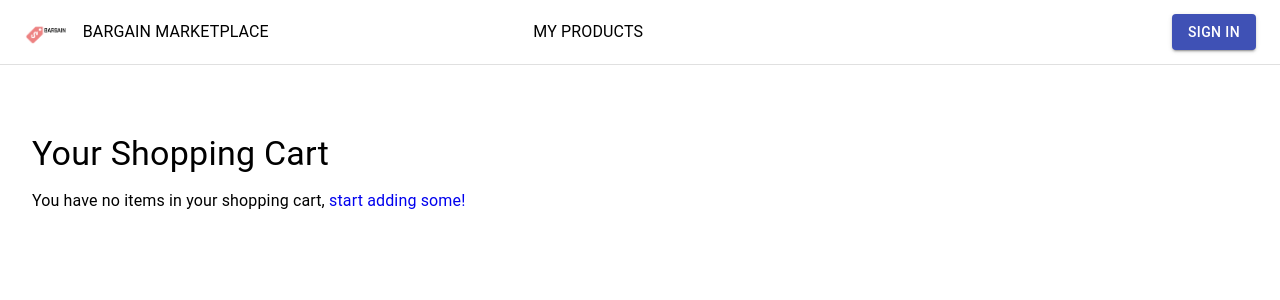
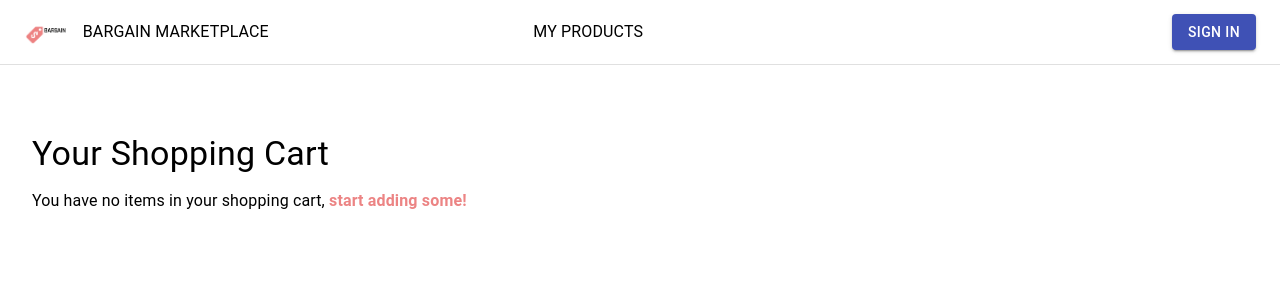
Before and after one commit to dinaabdulrasoul/Bargain-Marketplace-Frontend, a React (Create React App) app in the folder Products Page/: page /cart in a window 1280 px wide. Shown: the top 300 px of the page. Built offline with nearby package versions, Linux system fonts and the light colour scheme.

Commit message:
change text color

```diff
--- a/Products Page/src/components/Cart/Cart.jsx
+++ b/Products Page/src/components/Cart/Cart.jsx
@@ -9,7 +9,7 @@ const Cart = ({ cart }) => {
 
     const EmptyCart = () => (
         <Typography variant="subtitle1">You have no items in your shopping cart,
-        <Link to="/" className = {classes.link}> start adding some!</Link>
+        <Link to="/" className = {classes.link} style = {{color: "#EC8484"}}> <strong>start adding some!</strong></Link>
         </Typography>
       );
 
```
